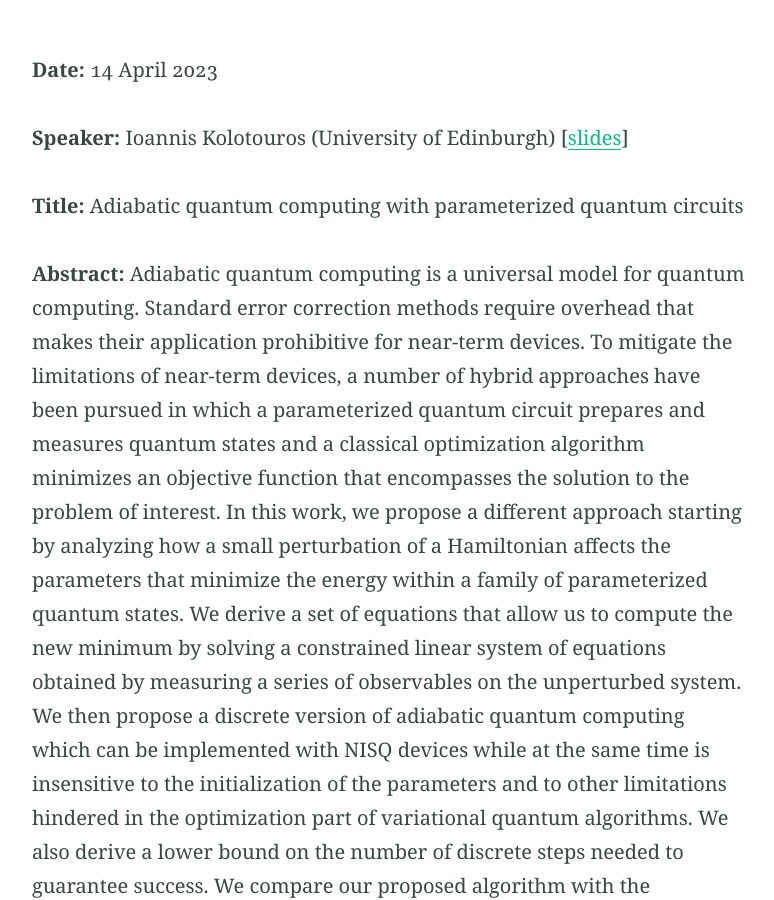
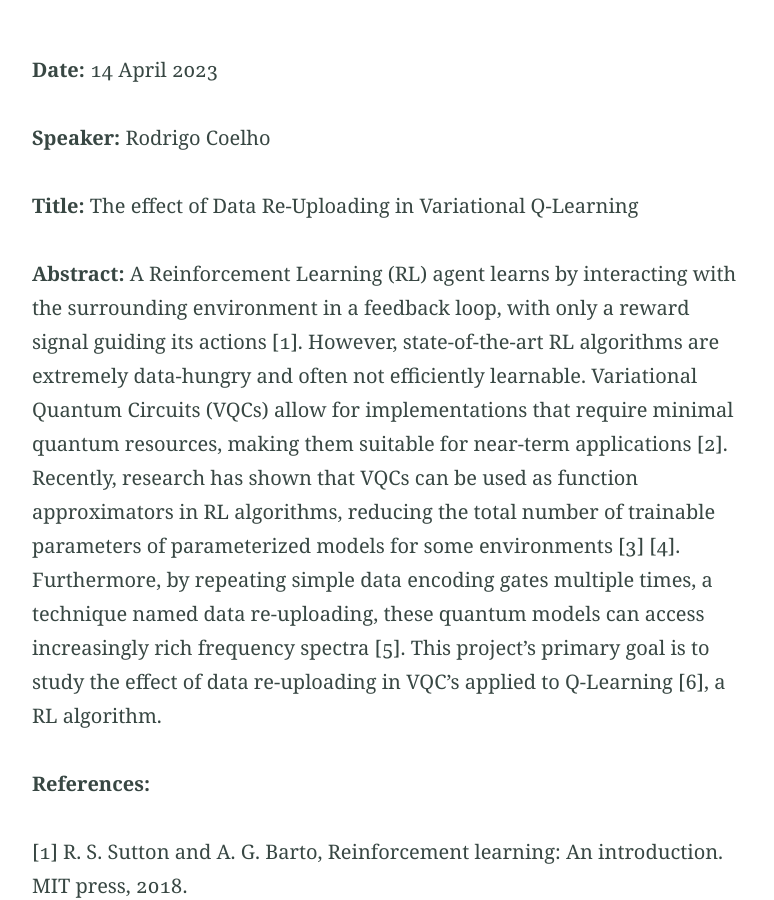
Before and after one commit to quantum-um/quantum-um.github.io, a Jekyll site: the page built from seminars.md, in a window 1280 px wide and 900 px high, scrolled down 815 px. Shown: the whole window, without its empty margins (251-1025 px from the left). Built offline with Jekyll 4.4.1, drawn with Linux system fonts in a browser that asks for light colours; some of the changed text lies outside the part shown.

Commit message:
Added seminar info

```diff
--- a/seminars.md
+++ b/seminars.md
@@ -15,6 +15,48 @@ Valid until the end of the 2022/23 academic year
 
 **Room**:
 0.05 (Department of Informatics)
+
+---
+
+**Date:**
+14 April 2023
+
+**Speaker:**
+Rodrigo Coelho
+
+**Title:**
+The effect of Data Re-Uploading in Variational Q-Learning
+
+**Abstract:**
+A Reinforcement Learning (RL) agent learns by interacting with the surrounding environment in a
+feedback loop, with only a reward signal guiding its actions [1]. However, state-of-the-art RL
+algorithms are extremely data-hungry and often not efficiently learnable. Variational Quantum
+Circuits (VQCs) allow for implementations that require minimal quantum resources, making them
+suitable for near-term applications [2]. Recently, research has shown that VQCs can be used as
+function approximators in RL algorithms, reducing the total number of trainable parameters of
+parameterized models for some environments [3] [4]. Furthermore, by repeating simple data encoding
+gates multiple times, a technique named data re-uploading, these quantum models can access
+increasingly rich frequency spectra [5]. This project’s primary goal is to study the effect of data
+re-uploading in VQC’s applied to Q-Learning [6], a RL algorithm.
+
+**References:**
+
+[1] R. S. Sutton and A. G. Barto, Reinforcement learning: An introduction. MIT press, 2018.
+
+[2] M. Cerezo, A. Arrasmith, R. Babbush, S. C. Benjamin, S. Endo, K. Fujii, J. R. McClean, K. Mitarai,
+X. Yuan, L. Cincio et al., “Variational quantum algorithms,” Nature Reviews Physics, vol. 3, no. 9,
+pp. 625–644, 2021.
+
+[3] A. Skolik, S. Jerbi, and V. Dunjko, “Quantum agents in the gym: a variational quantum algorithm
+for deep q-learning,” Quantum, vol. 6, p. 720, 2022.
+
+[4] S. Y.-C. Chen, C.-H. H. Yang, J. Qi, P.-Y. Chen, X. Ma, and H.-S. Goan, “Variational quantum
+circuits for deep reinforcement learning,” IEEE Access, vol. 8, pp. 141 007–141 024, 2020.
+
+[5] M. Schuld, R. Sweke, and J. J. Meyer, “Effect of data encoding on the expressive power of variational
+quantum-machine-learning models,” Physical Review A, vol. 103, no. 3, p. 032430, 2021.
+
+[6] C. J. Watkins and P. Dayan, “Q-learning,” Machine learning, vol. 8, pp. 279–292, 1992.
 
 ---
 
@@ -70,6 +112,7 @@ indirect measurement to avoid disrupting the state and measure expectation value
 [5].
 
 **References:**
+
 [1] S. Lloyd, “Universal quantum simulators,” vol. 273,
 no. 5278, pp. 1073–1078, 1996. [Online]. Available:
 https://www.science.org/doi/10.1126/science.273.5278.1073
@@ -116,6 +159,7 @@ of classical control benchmarking environments. In addition, regret improvements
 gradients [5] are discussed using the quantum fisher information [6].
 
 **References:**
+
 [1] - Provably Efficient Exploration in Quantum Reinforcement Learning with Logarithmic Worst-Case Regret - H.Zhong et.al 2023
 
 [2] - Quantum policy gradient algorithms - S.Jerbi et.al 2022
```
Also changed, not shown: 6 other files.
